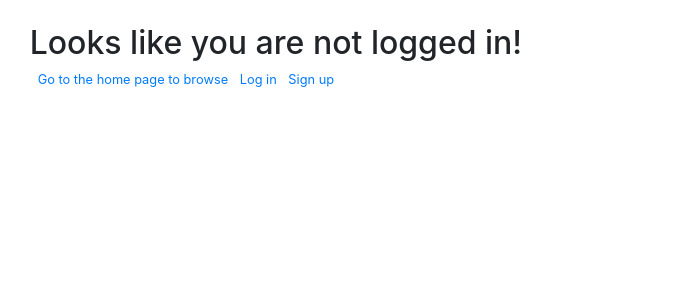
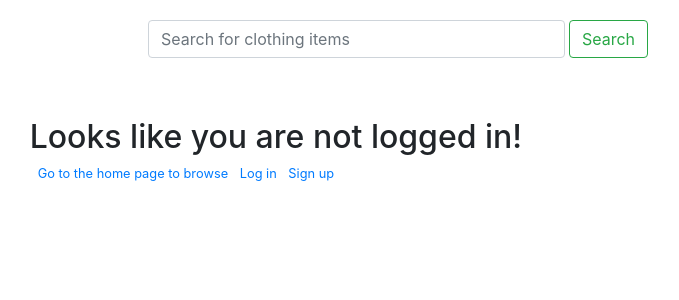
Before and after one commit to furhankhan12/MarketPlaceWebApp, a Django app: page /listing/new in a window 1280 px wide. Shown: the part 56-356 px from the top of the page, without its empty margins (242-921 px from the left). Run offline with Django 3.2, Linux system fonts and the light colour scheme; some libraries are stand-ins or nearby versions.

Commit message:
moved search bar to base.html

```diff
--- a/clothesweb/clothes/templates/base.html
+++ b/clothesweb/clothes/templates/base.html
@@ -24,6 +24,24 @@
             </div>
         </nav>
         <div class="container">
+            <div class="row justify-content-center">
+                <div class="col-10 col-md-8 col-lg-6">
+                  <form class="card card-sm border-0" action="/search/results/" method="GET">
+                    <div class="card-body row no-gutters align-items-center">
+                      <!--end of col-->
+                      <div class="col">
+                          <input class="form-control form-control-borderless" type="search" placeholder="Search for clothing items" name = "Query">
+                      </div>
+                      <!--end of col-->
+                      <div class="col-auto">
+                          <button class="btn btn-outline-success ml-1" type="submit">Search</button>
+                      </div>
+                      <!--end of col-->
+                    </div>
+                  </form>
+                </div>
+                <!--end of col-->
+            </div>
             <div class="row">
                 <div class="col-md-10 mx-auto pt-2">
                     {% if messages %}
```
Also changed, not shown: clothesweb/clothes/templates/home.html (+5 -29 lines).
